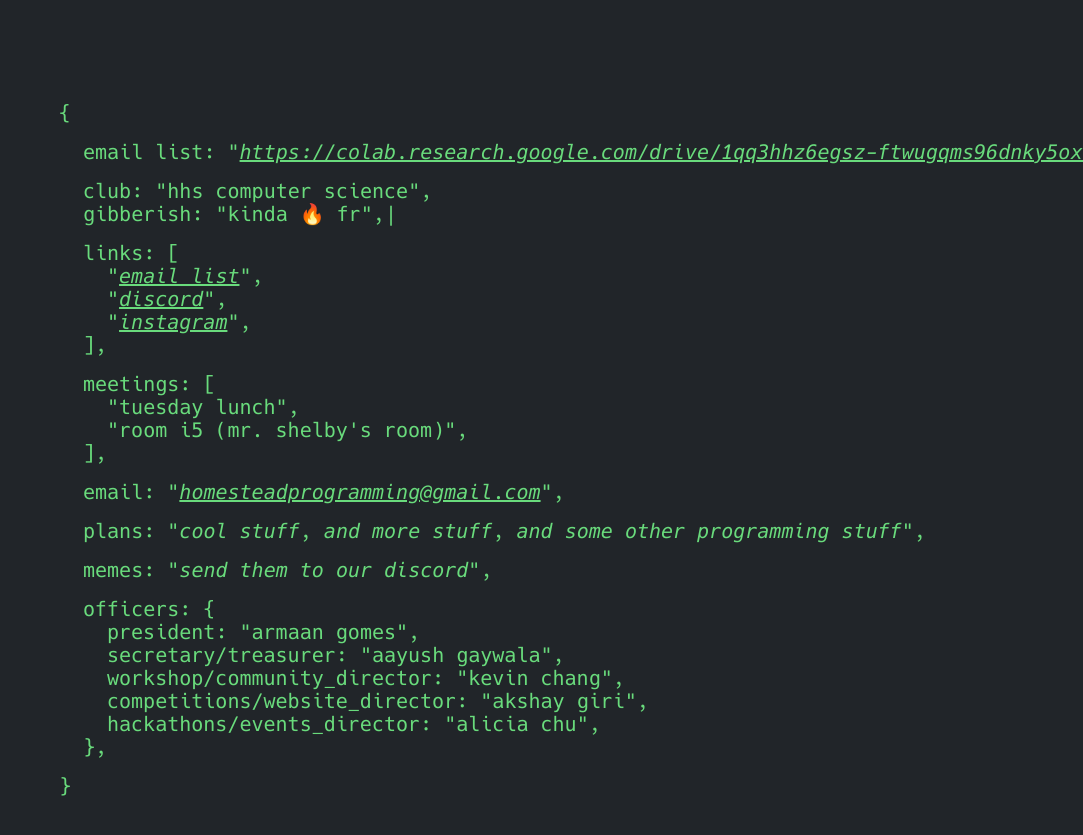
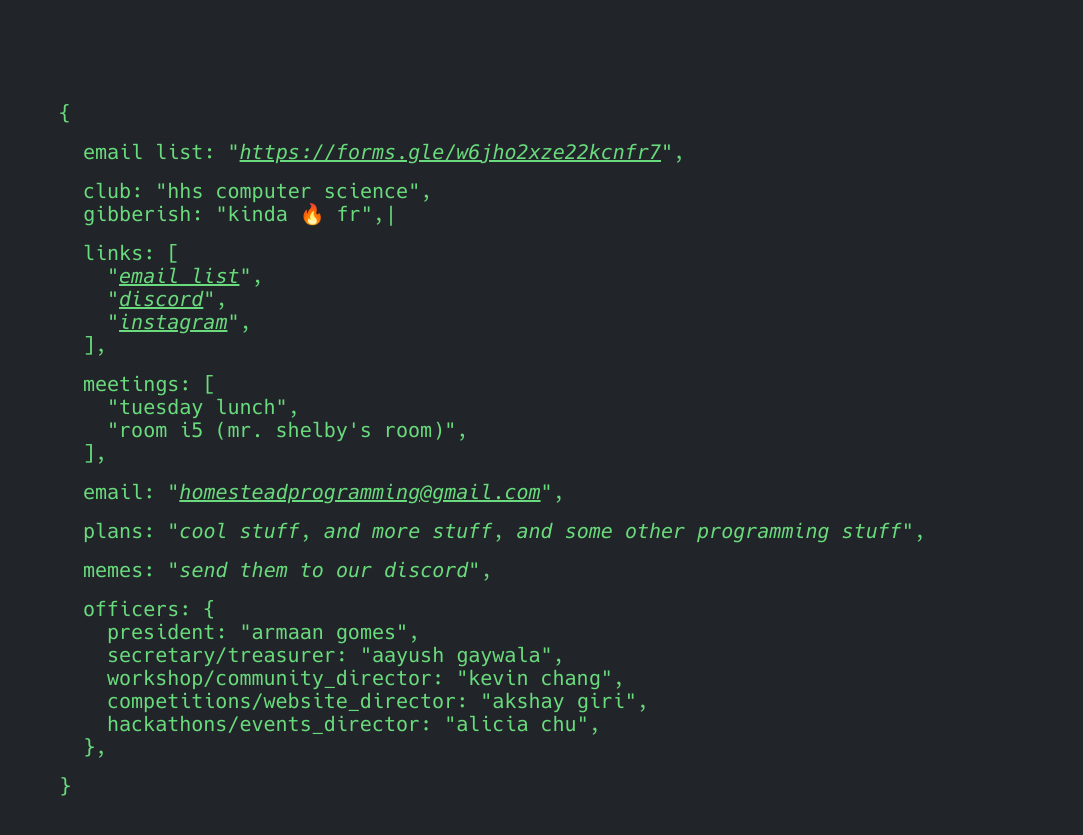
Before and after one commit to arghunter/arghunter.github.io, a Jekyll site: the page built from index.md, in a window 1280 px wide. Shown: the top 835 px of the page, without its empty margins (197-1280 px from the left). Built offline with Jekyll 4.4.1, drawn with Linux system fonts in a browser that asks for light colours.

Commit message:
fixed the link

```diff
--- a/_layouts/home.html
+++ b/_layouts/home.html
@@ -4,7 +4,7 @@ layout: default
 
 <main class="json">
   <div class="block">
-    <p><span class="key">Email List</span><span class="attr"><a href="https://forms.gle/W6Jho2xZe22KcnFr7">{{ "https://colab.research.google.com/drive/1Qq3HHz6eGsZ-FtWugQms96dnkY5OxsjA?usp=sharing" }}</a></span></p>
+    <p><span class="key">Email List</span><span class="attr"><a href="https://forms.gle/W6Jho2xZe22KcnFr7">{{ "https://forms.gle/W6Jho2xZe22KcnFr7" }}</a></span></p>
   </div>
   <div class="block">
     {% if site.json.name %}
```
